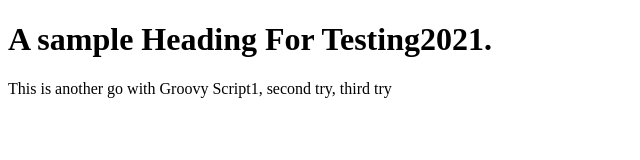
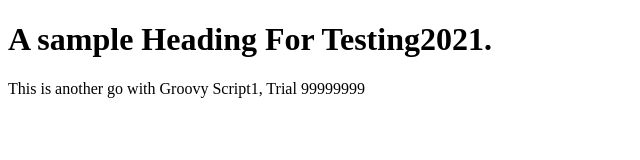
Before and after one commit to Sagar-Dahat/html-sample, a plain HTML site: page index.html in a window 1280 px wide. Shown: the full height of the page, 0-640 px from the left. Drawn offline with Linux system fonts and the light colour scheme.

Commit message:
Update index.html

```diff
--- a/index.html
+++ b/index.html
@@ -4,7 +4,7 @@
 
 <h1>A sample Heading For Testing2021. </h1>
 
-<p> This is another go with Groovy Script1, second try, third try</p>
+<p> This is another go with Groovy Script1, Trial 99999999</p>
 
 
 </body>
```
